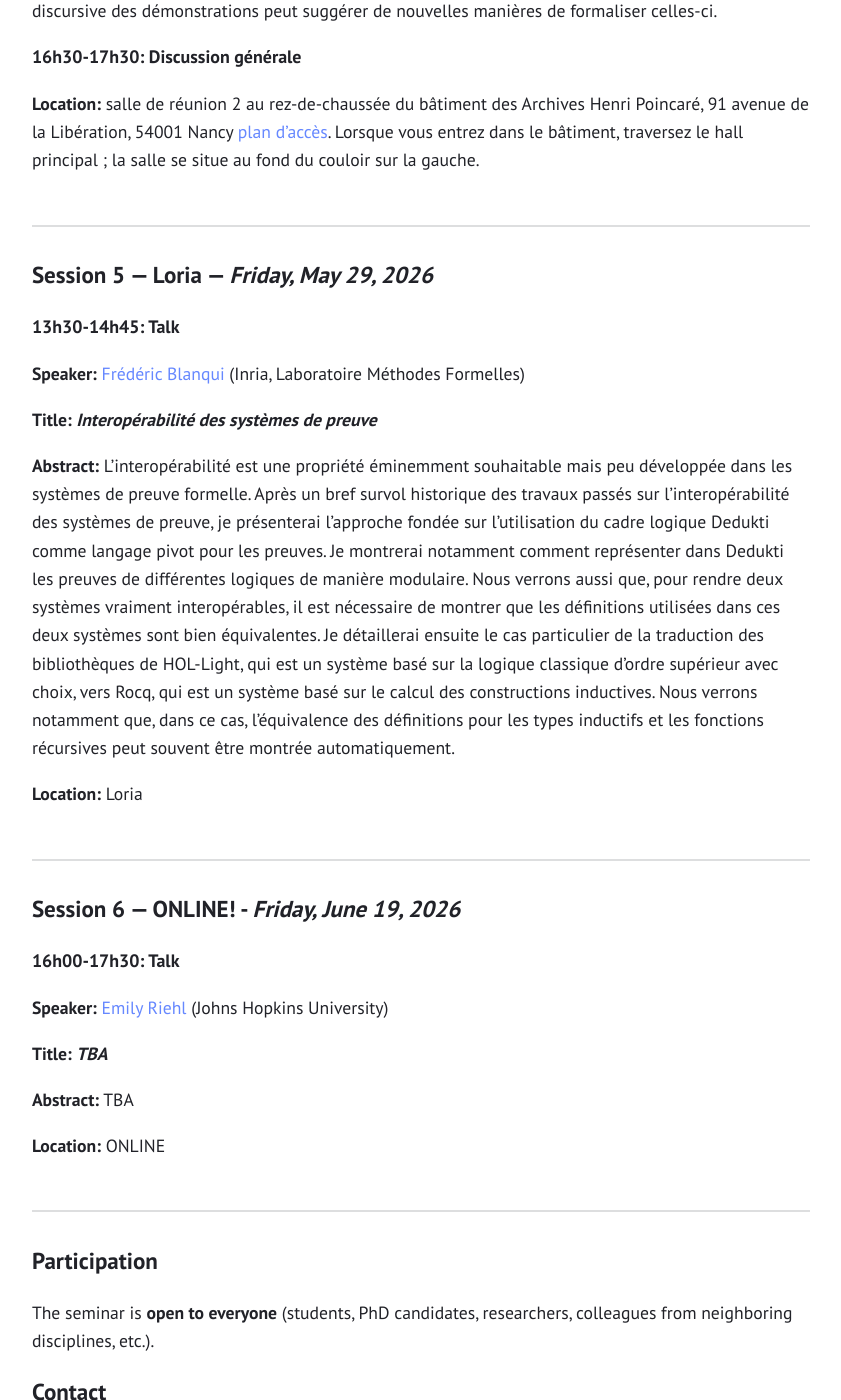
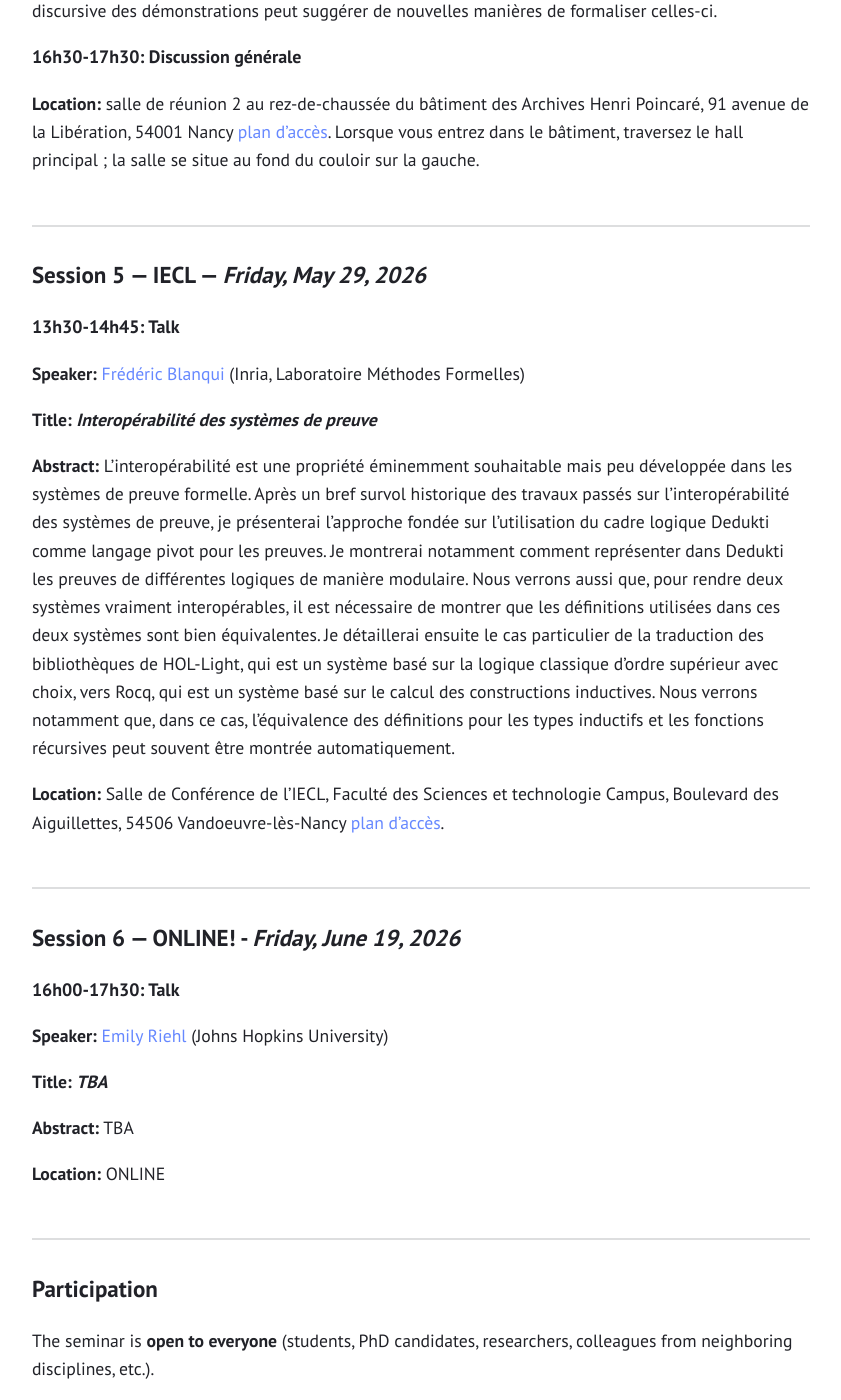
Before and after one commit to reflexions-ul/reflexions-ul.github.io, a Jekyll site: the page built from index.md, in a window 1280 px wide and 1400 px high, scrolled down 4886 px. Shown: the whole window, without its empty margins (219-1060 px from the left). Built offline with Jekyll 4.4.1, drawn with Linux system fonts in a browser that asks for light colours.

Commit message:
add: IECL pour Blanqui

```diff
--- a/index.md
+++ b/index.md
@@ -148,7 +148,7 @@ Cette session pratique se veut le prolongement de la précédente et proposera a
 
 ---
 
-## Session 5 — Loria — _Friday, May 29, 2026_
+## Session 5 — IECL — _Friday, May 29, 2026_
 
 ### 13h30-14h45: Talk
 
@@ -158,7 +158,7 @@ Cette session pratique se veut le prolongement de la précédente et proposera a
 
 **Abstract:** L'interopérabilité est une propriété éminemment souhaitable mais peu développée dans les systèmes de preuve formelle. Après un bref survol historique des travaux passés sur l’interopérabilité des systèmes de preuve, je présenterai l’approche fondée sur l’utilisation du cadre logique Dedukti comme langage pivot pour les preuves. Je montrerai notamment comment représenter dans Dedukti les preuves de différentes logiques de manière modulaire. Nous verrons aussi que, pour rendre deux systèmes vraiment interopérables, il est nécessaire de montrer que les définitions utilisées dans ces deux systèmes sont bien équivalentes. Je détaillerai ensuite le cas particulier de la traduction des bibliothèques de HOL-Light, qui est un système basé sur la logique classique d’ordre supérieur avec choix, vers Rocq, qui est un système basé sur le calcul des constructions inductives. Nous verrons notamment que, dans ce cas, l'équivalence des définitions pour les types inductifs et les fonctions récursives peut souvent être montrée automatiquement.
 
-**Location:** Loria
+**Location:** Salle de Conférence de l'IECL, Faculté des Sciences et technologie Campus, Boulevard des Aiguillettes, 54506 Vandoeuvre-lès-Nancy [plan d'accès](https://iecl.univ-lorraine.fr/plan-dacces/).
 
 <div style="margin: 50px;"></div>
 
```
